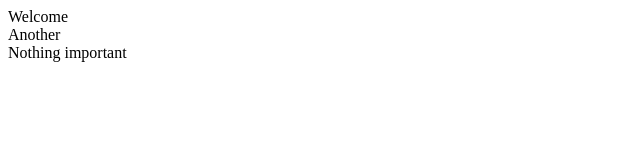
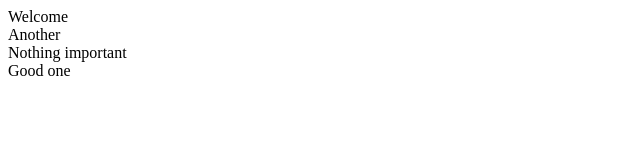
Before and after one commit to zanettifabricio/TEST, a plain HTML site: page index.html in a window 1280 px wide. Shown: the full height of the page, 0-640 px from the left. Drawn offline with Linux system fonts and the light colour scheme.

Commit message:
added div to index.html

```diff
--- a/index.html
+++ b/index.html
@@ -2,4 +2,6 @@
     <div>Welcome</div>
     <div>Another</div>
     <article>Nothing important</article>
+
+    <div>Good one</div>
 </html>
```
